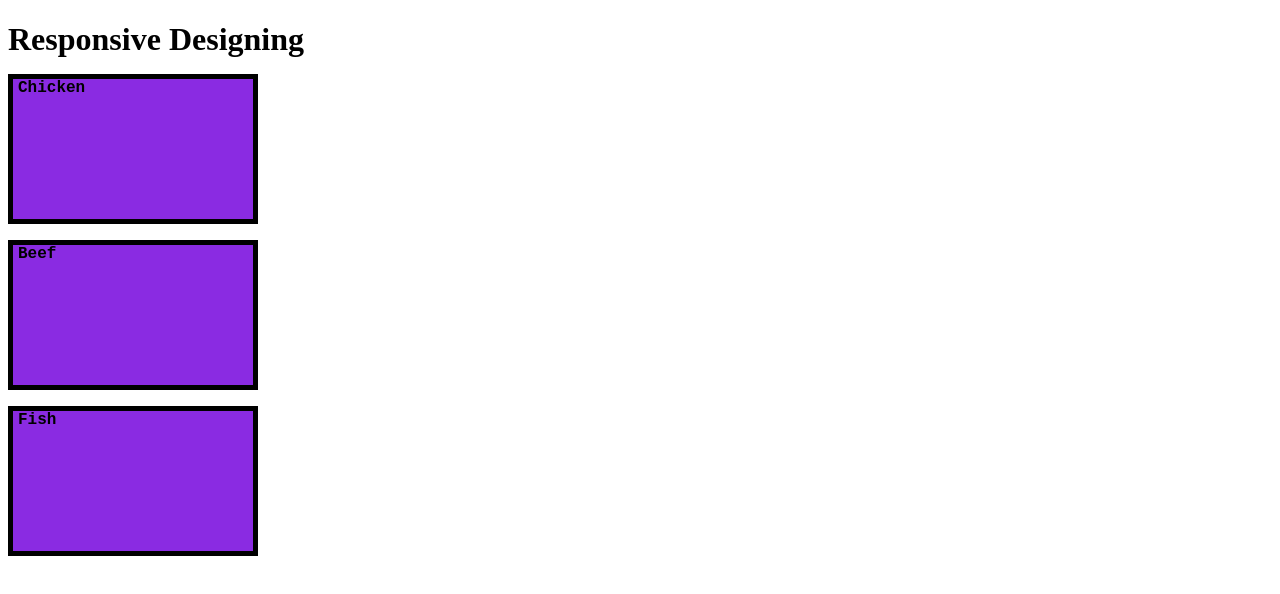
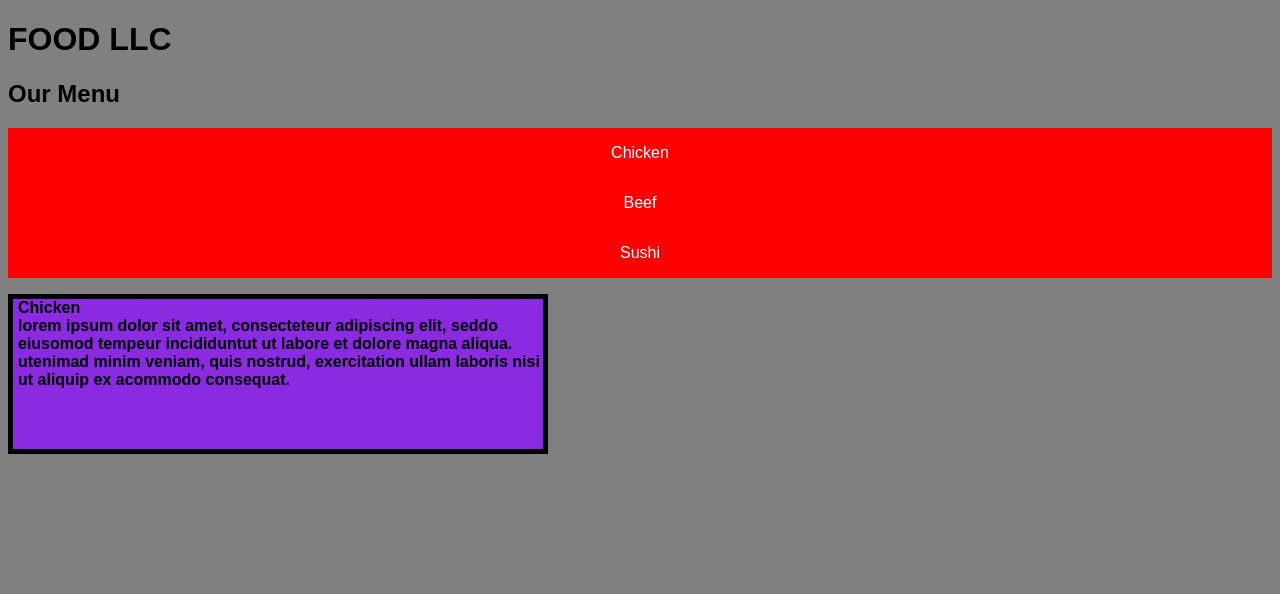
Before and after one commit to Thelm21/GitHub, a plain HTML site: page index.html in a window 1280 px wide. Drawn offline with Linux system fonts and the light colour scheme.

Commit message:
Add files via upload

```diff
--- a/index.html
+++ b/index.html
@@ -4,58 +4,59 @@
     <meta charset="UTF-8">
     <meta http-equiv="X-UA-Compatible" content="IE=edge">
     <meta name="viewport" content="width=device-width, initial-scale=1.0">
-    <title>Coursera assignment</title>
+    <title>FOOD LLC</title>
+
     <style>
-        *{
-            box-sizing: border-box;
+        ul{ list-style-type: none; margin: 0; padding: 0;
+        overflow: hidden; background-color: red;}
+        li a{display: block; color: white; text-align: center;
+        padding: 16px; text-decoration:none;}
+        li a:hover{background-color: blue;}
+        body{
+            background-color: gray;
+            font-family: sans-serif;
         }
-        h1{
-            margin-bottom: 15px;
+
+        *{box-sizing: content-box;
+
         }
         p{
             border: 5px solid black;
             padding-left: 5px;
             background-color: blueviolet;
-            width: 250%;
+            width: 350%;
             height: 150px;
-            margin-right: auto;
-            margin-left: auto;
-            font-family: 'Courier New', Courier, monospace;
-            font-size: medium;
+            color: black;
             font-weight: bold;
-            color:black;
         }
-.row{
-    width: 100px;
-}
+        .row{
+            width: 150px;
+        }
 
 
-            @media (min-width:768px)and (max-width:992px)
-            {
-                .col-md-1,.col-md-2,.col-md-3
 
 
-            {
-                float:left;
-                border:1px solid green;
-            }
-            .col-md-1 {width: 50%;
-            }
-.col-md-2{width: 80%;
-}
-.col-md-3{width: 100%; }
-            }
-</style>
+
+    </style>
 </head>
 <body>
- <h1>Responsive Designing
-     <div class="row">
-         <div class="col-md-1"><p>Chicken </p></div>
-         <div class="col-md-2"><p> Beef</p></div>
-         <div class="col-md-3"><p> Fish</p></div>
+    <div class="ty">
+        <h1>FOOD LLC </h1>
+        <h2>Our Menu</h2>
+     </div>
+
+<ul>
+    <li><a href="#chicken">Chicken</a></li>
+    <li><a href="#beef">Beef</a></li>
+    <li><a href="#sushi">Sushi</a></li>
+</ul>
 
 
-     </div>
- </h1>
+    <div class="row"><p>Chicken <br>
+        lorem ipsum dolor sit amet, consecteteur adipiscing elit, seddo eiusomod tempeur
+        incididuntut ut labore et dolore magna aliqua. utenimad minim veniam, quis nostrud,
+        exercitation ullam laboris nisi ut aliquip ex acommodo consequat.
+    </p>
+</div>
 </body>
 </html>
```
